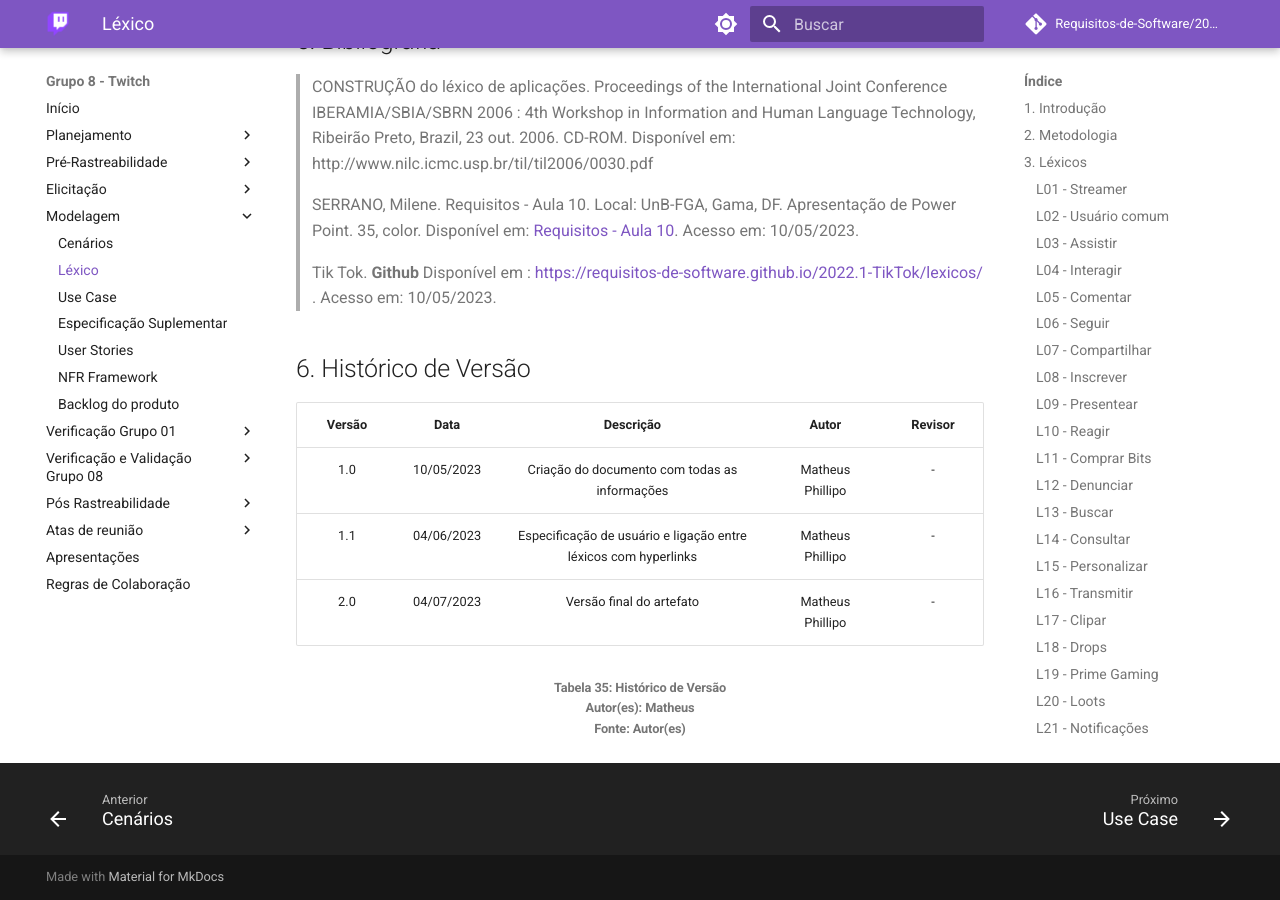
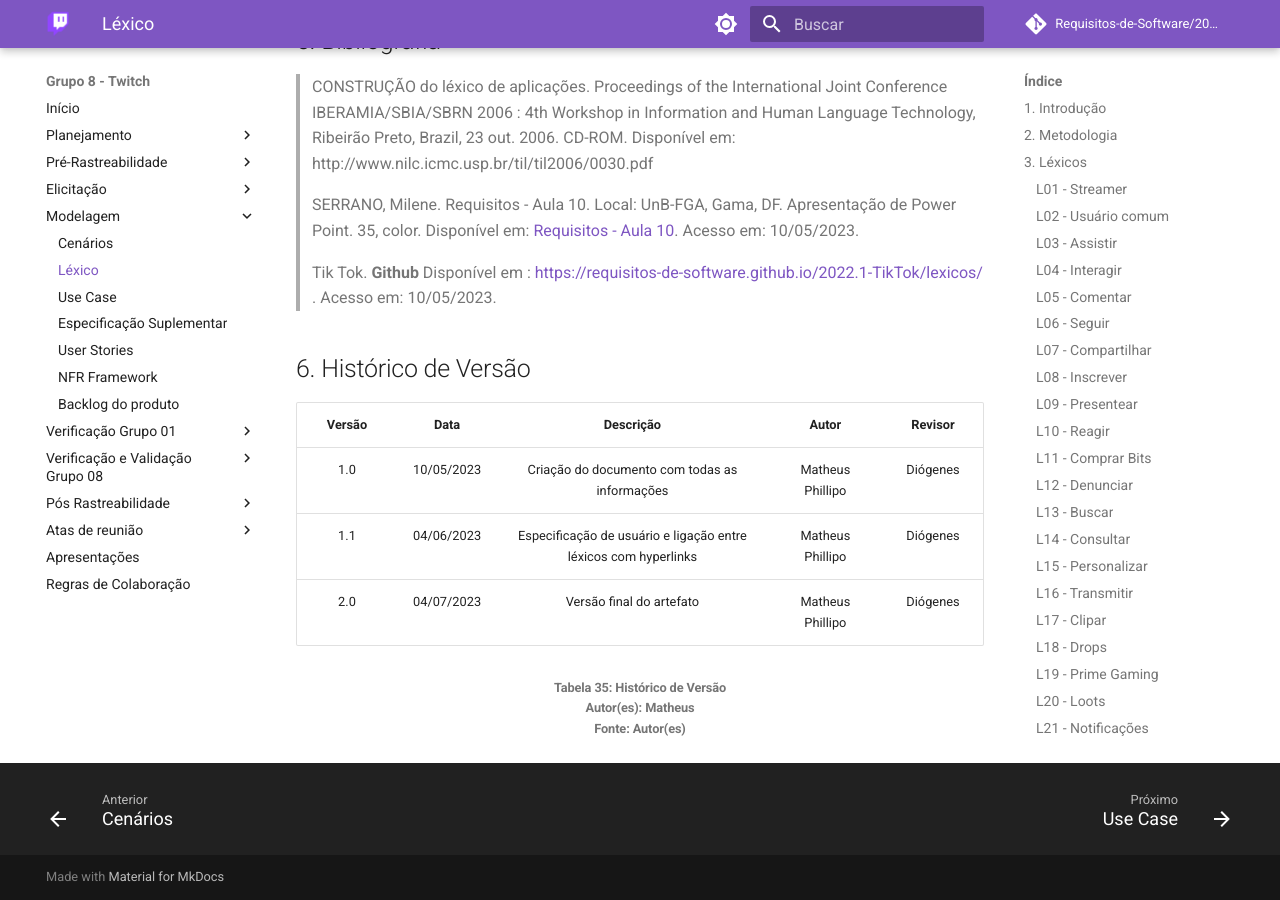
Before and after one commit to Requisitos-de-Software/2023.1-Twitch, an MkDocs documentation site: the page built from docs/modelagem/lexico.md, in a window 1280 px wide and 900 px high, scrolled down 11612 px. Built offline with MkDocs 1.6.1 and Material for MkDocs 9.7.7, drawn with Linux system fonts in a browser that asks for light colours; comment, search, counter and statistics services are not loaded.

Commit message:
docs: adiciona revisor

```diff
--- a/docs/modelagem/lexico.md
+++ b/docs/modelagem/lexico.md
@@ -374,9 +374,9 @@
 
 | Versão |    Data    |                   Descrição                   |    Autor     | Revisor |
 | :----: | :--------: | :-------------------------------------------: | :----------: | :-----: |
-|  1.0   | 10/05/2023 | Criação do documento com todas as informações | Matheus Phillipo | - |
-|  1.1   | 04/06/2023 | Especificação de usuário e ligação entre léxicos com hyperlinks| Matheus Phillipo | - |
-|  2.0   | 04/07/2023 | Versão final do artefato | Matheus Phillipo | - |
+|  1.0   | 10/05/2023 | Criação do documento com todas as informações | Matheus Phillipo | Diógenes |
+|  1.1   | 04/06/2023 | Especificação de usuário e ligação entre léxicos com hyperlinks| Matheus Phillipo | Diógenes |
+|  2.0   | 04/07/2023 | Versão final do artefato | Matheus Phillipo | Diógenes |
 
 <h6 align = "center"> Tabela 35: Histórico de Versão
 <br>Autor(es): Matheus
```
